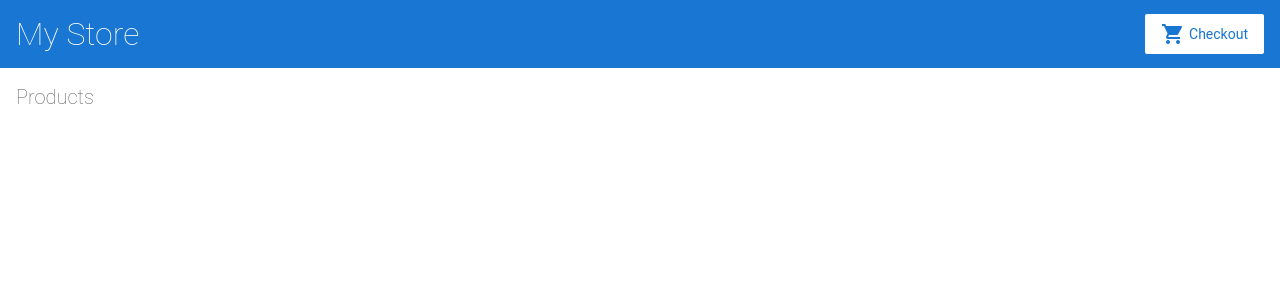
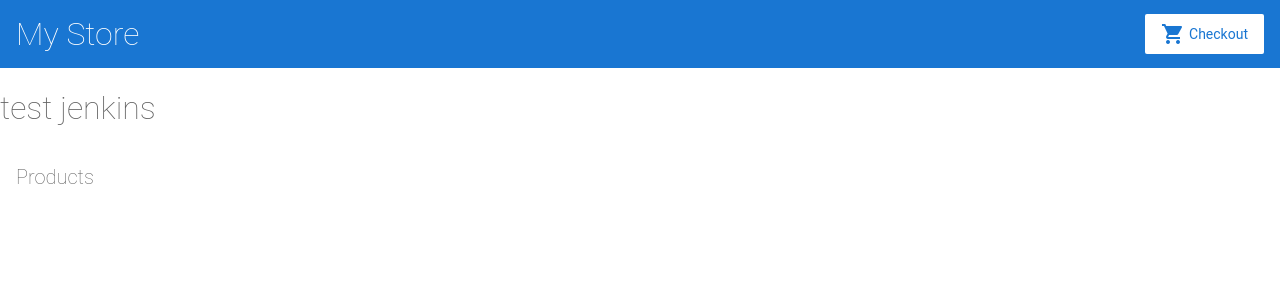
Before and after one commit to pradeep281998/angular_demo, an Angular app: page / in a window 1280 px wide. Shown: the top 300 px of the page. Built offline with nearby package versions, Linux system fonts and the light colour scheme.

Commit message:
Update app.component.html

```diff
--- a/src/app/app.component.html
+++ b/src/app/app.component.html
@@ -1,5 +1,5 @@
 <app-top-bar></app-top-bar>
-
+<h1>test jenkins</h1>
 <div class="container">
   <router-outlet></router-outlet>
 </div>
```
